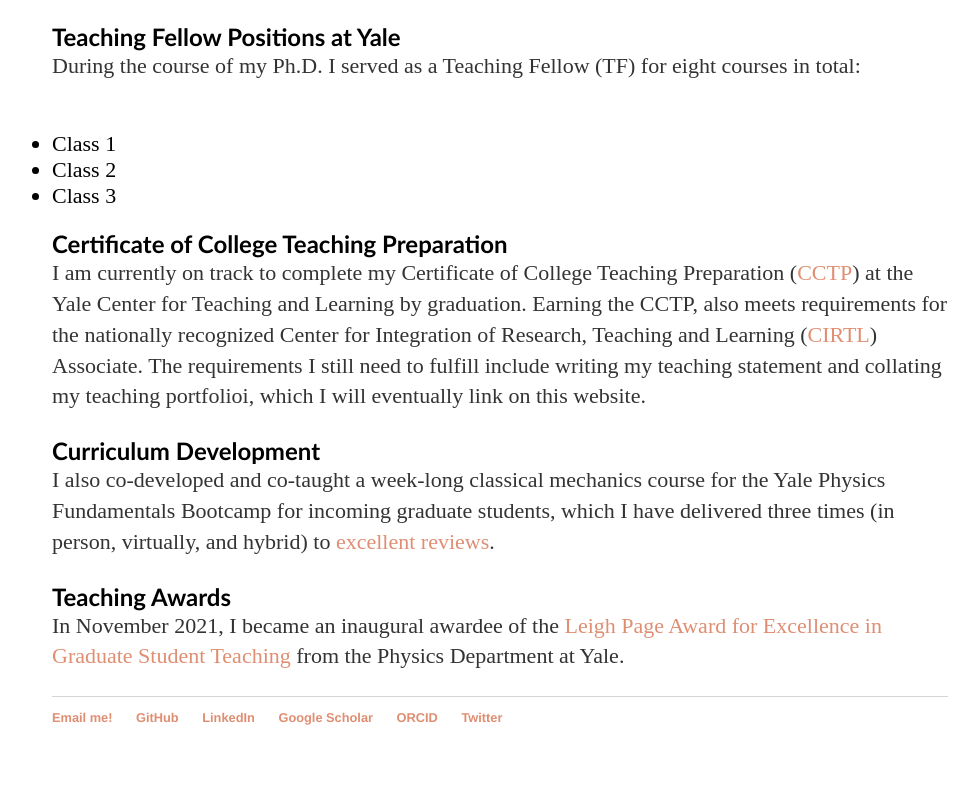
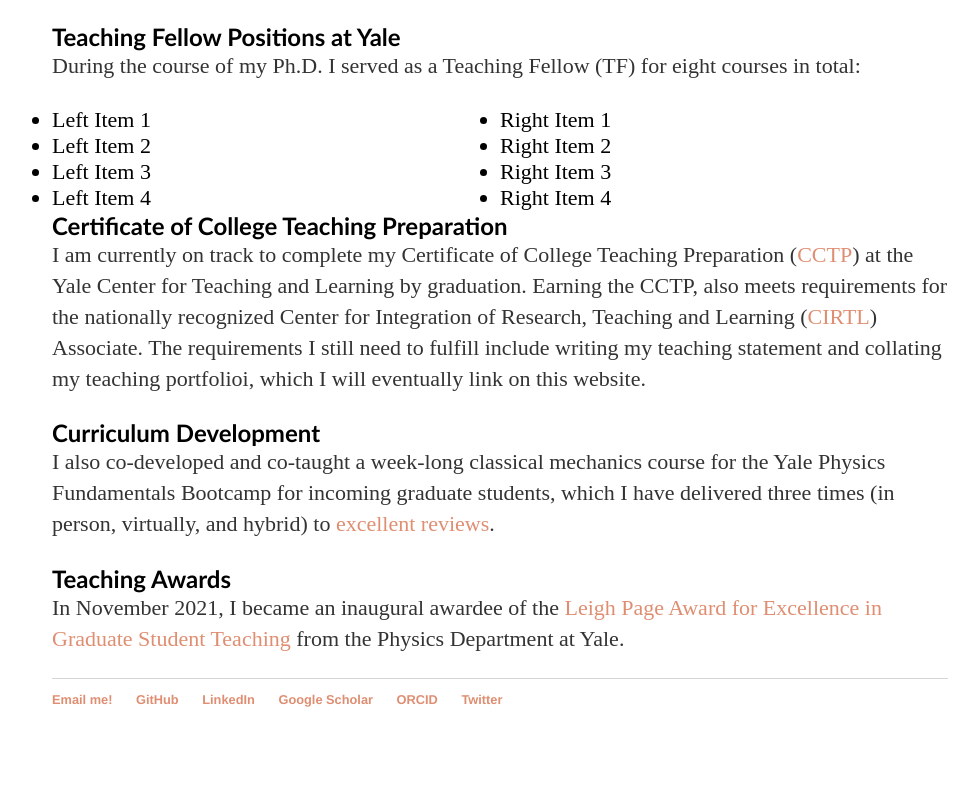
Before and after one commit to lunazagor/lunazagor.github.io, a Jekyll site: the page built from teaching/index.html, in a window 1280 px wide. Shown: the part 533-1318 px from the top of the page, without its empty margins (140-1119 px from the left). Built offline with Jekyll 4.4.1, drawn with Linux system fonts in a browser that asks for light colours.

Commit message:
Update index.html
two column bullets

```diff
--- a/teaching/index.html
+++ b/teaching/index.html
@@ -21,12 +21,24 @@ title: Teaching
 
 <h2 style="text-align:left;font-family:optima;margin-bottom:0.0em"> Teaching Fellow Positions at Yale </h2>
 
-<p style="text-align:left;font-size:22px; display: inline"> During the course of my Ph.D. I served as a Teaching Fellow (TF) for eight courses in total: <p>
- <ul style="text-align:left;font-size:22px; display: inline">
-  <li>Class 1</li>
-  <li>Class 2</li>
-  <li>Class 3</li>
+<p style="text-align:left;font-size:22px; display: inline"> During the course of my Ph.D. I served as a Teaching Fellow (TF) for eight courses in total:
+ <div style="float: left; width: 50%;">
+<ul style="text-align:left;font-size:22px; display: inline">
+<li>Left Item 1</li>
+<li>Left Item 2</li>
+<li>Left Item 3</li>
+<li>Left Item 4</li>
 </ul>
+</div>
+<div style="float: right; width: 50%;">
+<ul style="text-align:left;font-size:22px; display: inline">
+<li>Right Item 1</li>
+<li>Right Item 2</li>
+<li>Right Item 3</li>
+<li>Right Item 4</li>
+</ul>
+</div>
+<p>
 
 <h2 style="text-align:left;font-family:optima;margin-bottom:0.0em"> Certificate of College Teaching Preparation </h2>
 
```
